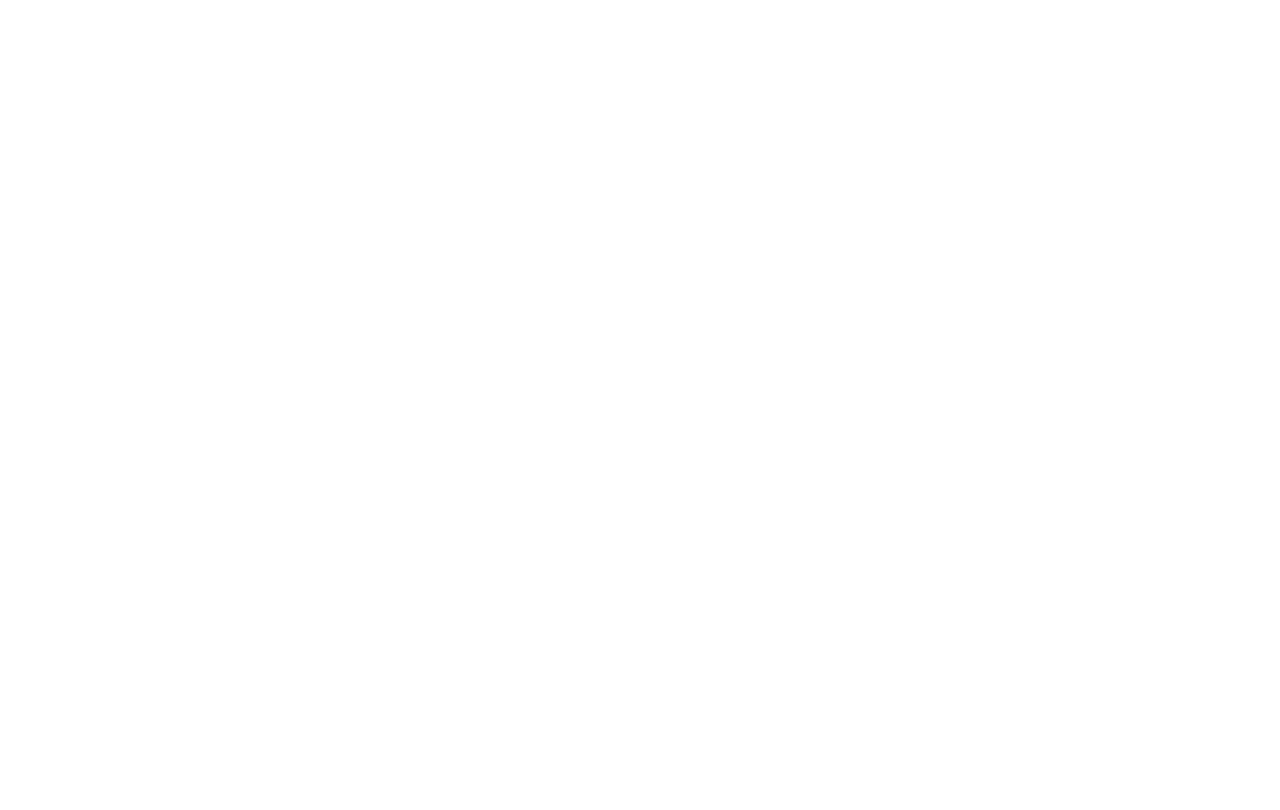
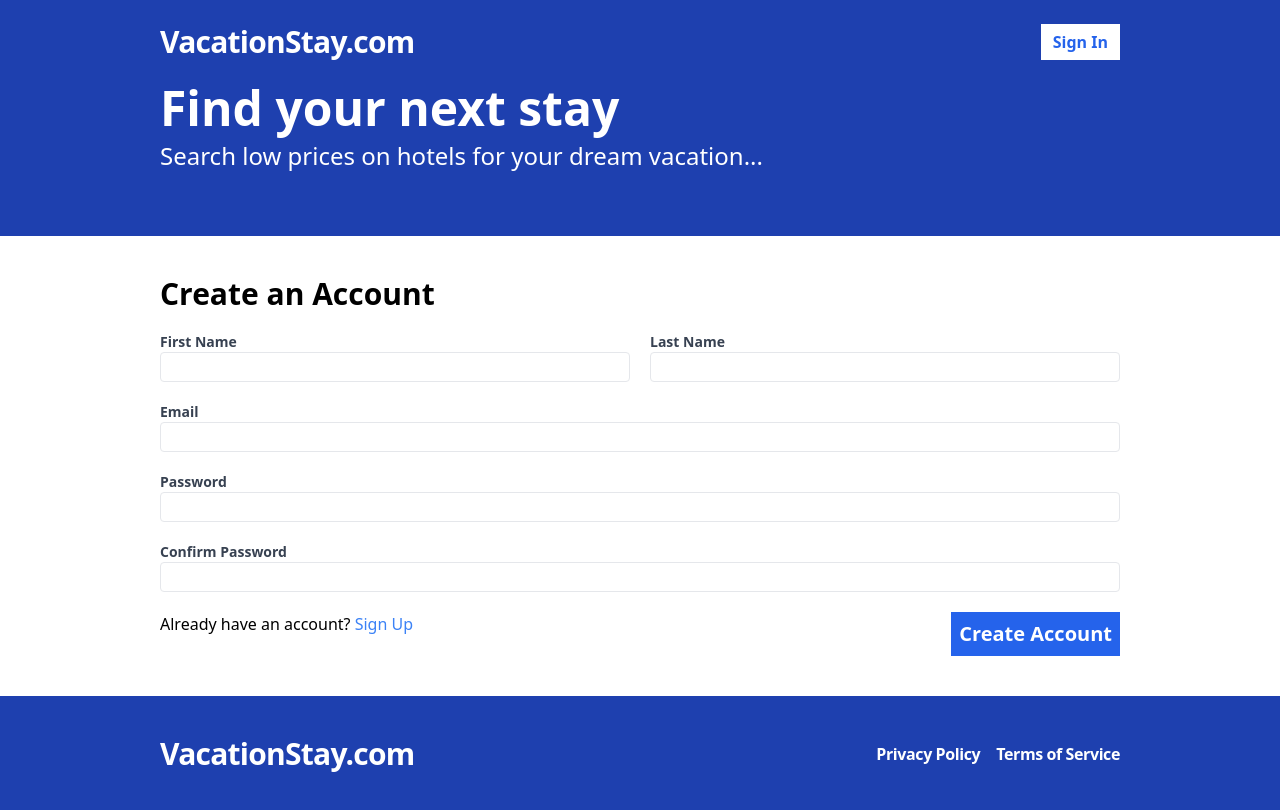
Before and after one commit to Bharath-Kumar-S/core-app, a React (Vite) app in the folder frontend/: page /register in a window 1280 px wide. Before the commit this address had no page. Built offline with nearby package versions, Linux system fonts and the light colour scheme.

Commit message:
Register form UI and validations

```diff
--- a/frontend/package.json
+++ b/frontend/package.json
@@ -12,6 +12,7 @@
   "dependencies": {
     "react": "^18.2.0",
     "react-dom": "^18.2.0",
+    "react-hook-form": "^7.49.2",
     "react-router-dom": "^6.21.1"
   },
   "devDependencies": {
--- a/frontend/src/App.tsx
+++ b/frontend/src/App.tsx
@@ -1,5 +1,6 @@
 import { BrowserRouter as Router, Routes, Route } from "react-router-dom";
 import Layout from "@/layouts/Layout";
+import { Register } from "@/pages/Register";
 
 function App() {
   return (
@@ -21,6 +22,15 @@
             </Layout>
           }
         />
+        <Route
+          path="/register"
+          element={
+            <Layout>
+              <Register />
+            </Layout>
+          }
+        />
+        <Route path="*" element={<p>Not found</p>} />
       </Routes>
     </Router>
   );
--- /dev/null
+++ b/frontend/src/pages/Register.tsx
@@ -0,0 +1,124 @@
+import React from "react";
+import { useForm } from "react-hook-form";
+
+type RegisterFormData = {
+  firstName: string;
+  lastName: string;
+  email: string;
+  password: string;
+  confirmPassword: string;
+};
+
+export const Register = () => {
+  const {
+    register,
+    watch,
+    handleSubmit,
+    formState: { errors },
+  } = useForm<RegisterFormData>();
+
+  const onSubmit = handleSubmit((data) => {
+    console.log(data);
+  });
+
+  return (
+    <form className="flex flex-col gap-5" onSubmit={onSubmit}>
+      <h2 className="text-3xl font-bold">Create an Account</h2>
+      <div className="flex flex-col md:flex-row gap-5">
+        <label className="text-gray-700 text-sm font-bold flex-1">
+          First Name
+          <input
+            type="text"
+            className="border rounded w-full py-1 px-2 font-normal"
+            {...register("firstName", { required: "This field is required" })}
+          />
+          {errors.firstName && (
+            <span className="text-red-500 text-sm">
+              {errors.firstName.message}
+            </span>
+          )}
+        </label>
+        <label className="text-gray-700 text-sm font-bold flex-1">
+          Last Name
+          <input
+            type="text"
+            className="border rounded w-full py-1 px-2 font-normal"
+            {...register("lastName", { required: "This field is required" })}
+          />
+          {errors.lastName && (
+            <span className="text-red-500 text-sm">
+              {errors.lastName.message}
+            </span>
+          )}
+        </label>
+      </div>
+      <label className="text-gray-700 text-sm font-bold flex-1">
+        Email
+        <input
+          type="email"
+          className="border rounded w-full py-1 px-2 font-normal"
+          {...register("email", { required: "This field is required" })}
+        />
+        {errors.email && (
+          <span className="text-red-500 text-sm">{errors.email.message}</span>
+        )}
+      </label>
+      <label className="text-gray-700 text-sm font-bold flex-1">
+        Password
+        <input
+          type="password"
+          className="border rounded w-full py-1 px-2 font-normal"
+          {...register("password", {
+            required: "This field is required",
+            maxLength: {
+              value: 8,
+              message: "Password must be at least 8 characters long",
+            },
+          })}
+        />
+        {errors.password && (
+          <span className="text-red-500 text-sm">
+            {errors.password.message}
+          </span>
+        )}
+      </label>
+      <label className="text-gray-700 text-sm font-bold flex-1">
+        Confirm Password
+        <input
+          type="password"
+          className="border rounded w-full py-1 px-2 font-normal"
+          {...register("confirmPassword", {
+            validate: (value) => {
+              // Check if the confirm password field is empty
+              if (!value) {
+                return "This field is required";
+              } else if (value !== watch("password")) {
+                return "Passwords do not match";
+              }
+              return true; // Return true if the password matches the confirm password field
+            },
+          })}
+        />
+        {errors.confirmPassword && (
+          <span className="text-red-500 text-sm">
+            {errors.confirmPassword.message}
+          </span>
+        )}
+      </label>
+      <span className="flex flex-row justify-between">
+        <span>
+          Already have an account?{" "}
+          <a href="/login" className="text-blue-500 hover:underline">
+            Sign Up
+          </a>
+        </span>
+        <button
+          type="submit"
+          className="bg-blue-600 hover:bg-blue-500 text-white font-bold p-2 text-xl"
+        >
+          Create Account
+        </button>
+      </span>
+    </form>
+  );
+};
--- a/frontend/tailwind.config.js
+++ b/frontend/tailwind.config.js
@@ -8,7 +8,10 @@
   theme: {
     extend: {},
     container: {
-      padding: "10rem",
+      padding: {
+        sm: "2rem",
+        md: "10rem",
+      },
     },
   },
   plugins: [],
```
Also changed, not shown: 1 other file (tests, documents, lock files or other folders).
